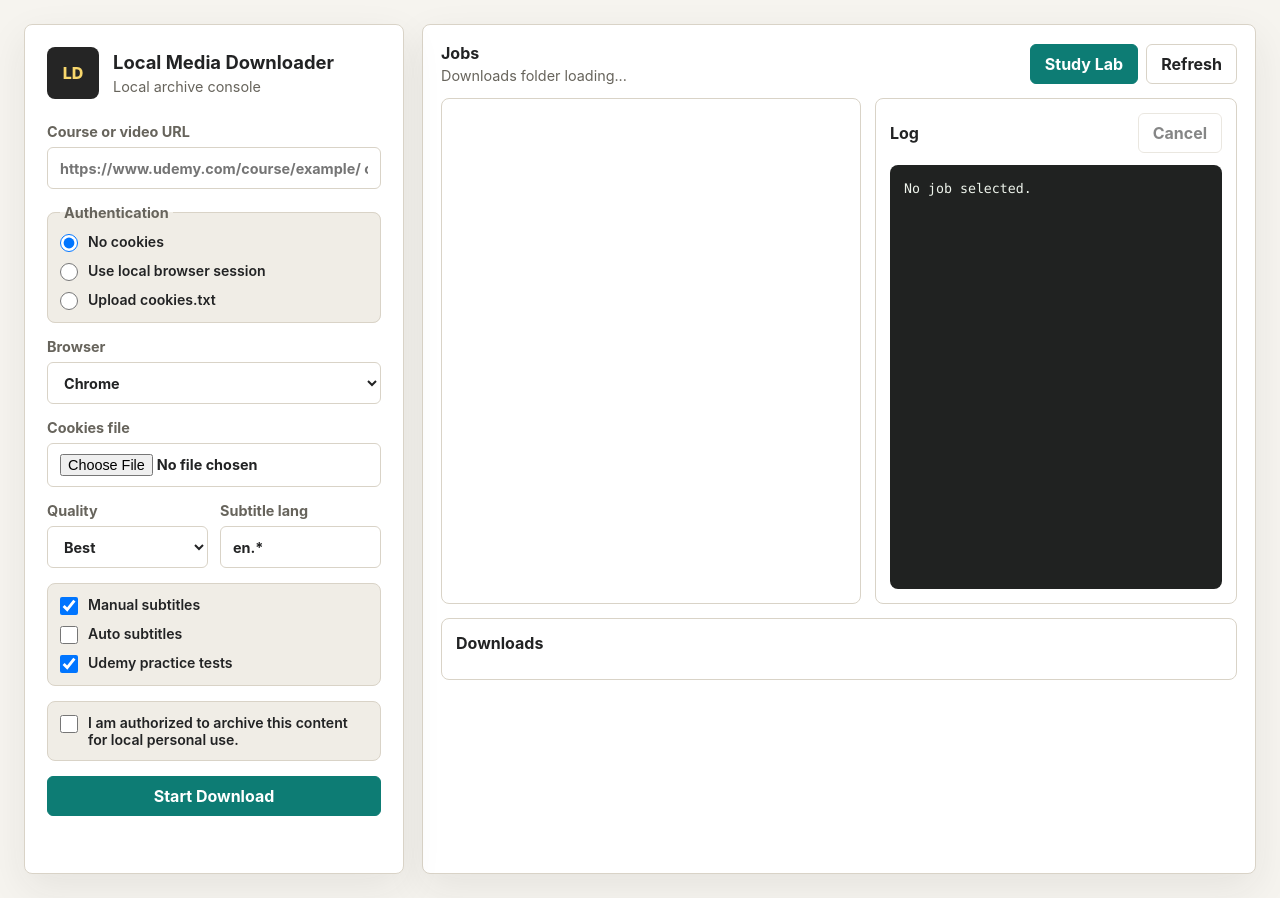
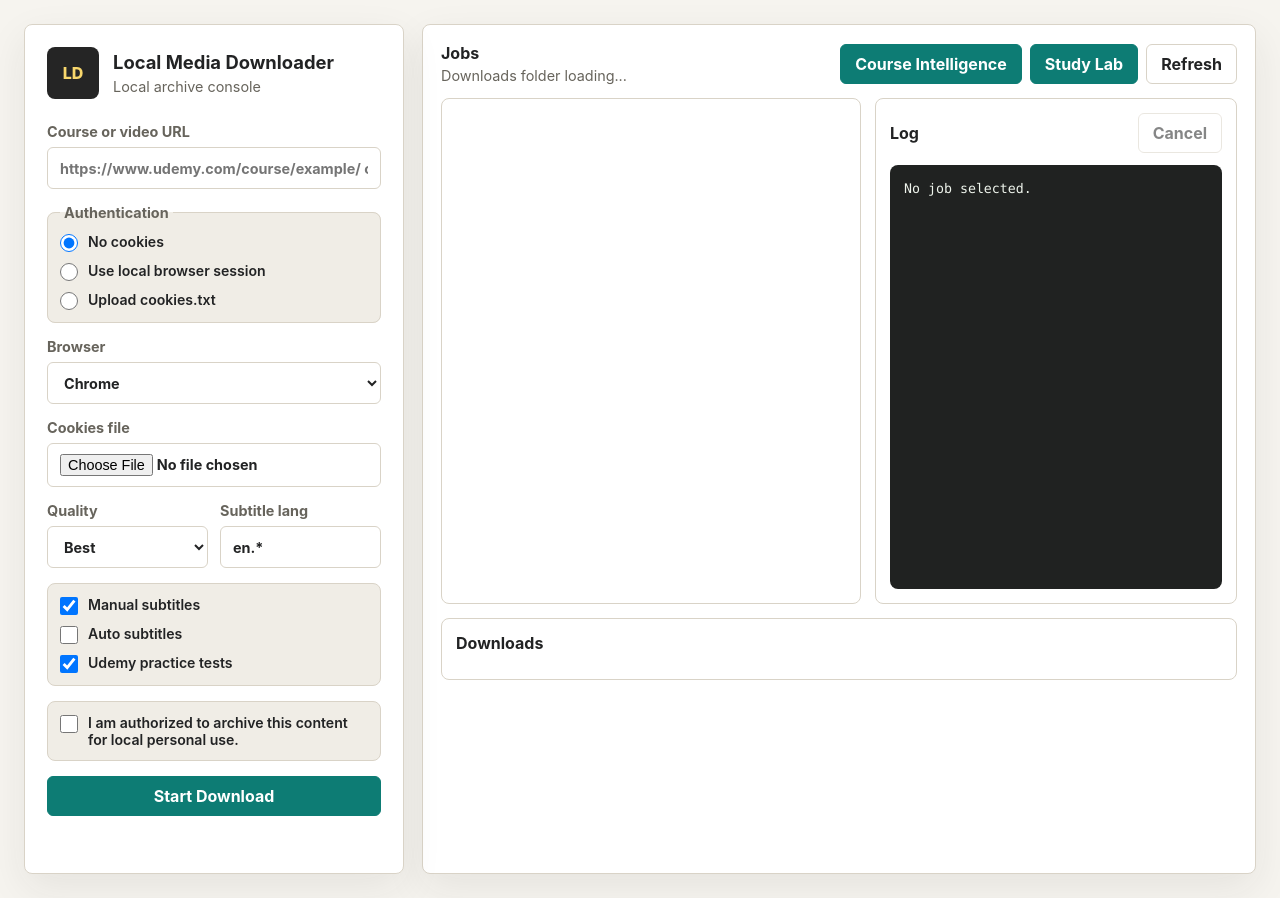
Before and after one commit to rrahul0904/udemy-project-downloader, a plain HTML site: page app/static/index.html in a window 1280 px wide. Drawn offline with Linux system fonts and the light colour scheme; no server answers.

Commit message:
Link downloader to course intelligence workspace

```diff
--- a/app/static/index.html
+++ b/app/static/index.html
@@ -115,6 +115,7 @@
               <p id="download-root">Downloads folder loading...</p>
             </div>
             <div class="toolbar-actions">
+              <a class="button-link" href="/learn">Course Intelligence</a>
               <a class="button-link" href="/lab">Study Lab</a>
               <button id="refresh" type="button">Refresh</button>
             </div>
```
